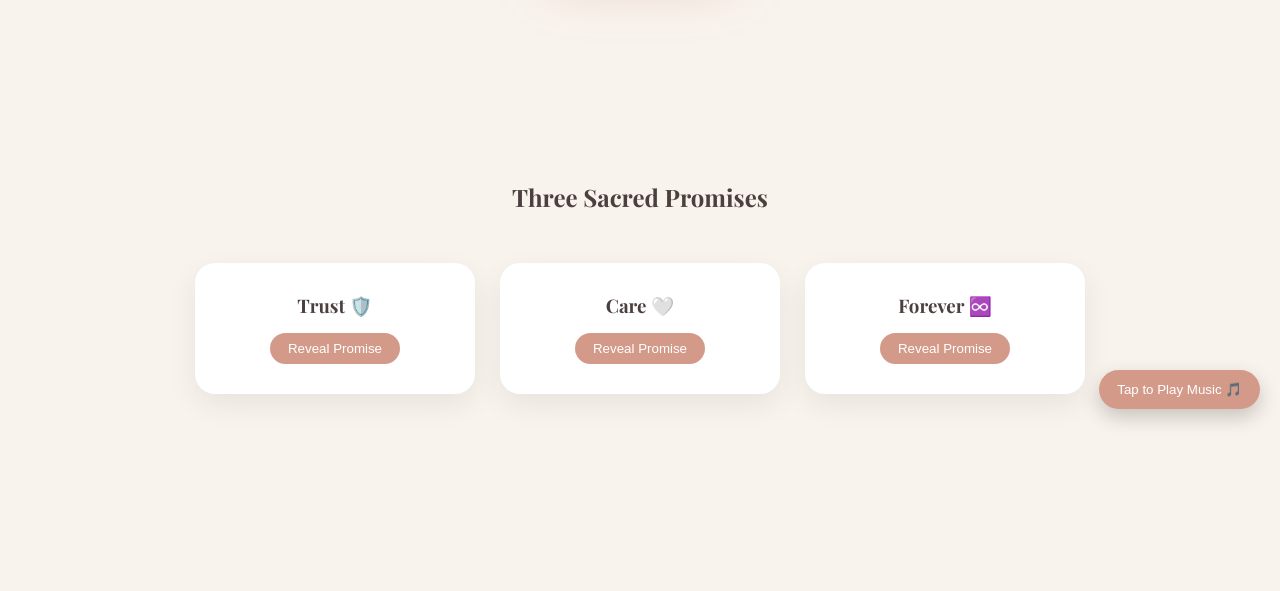
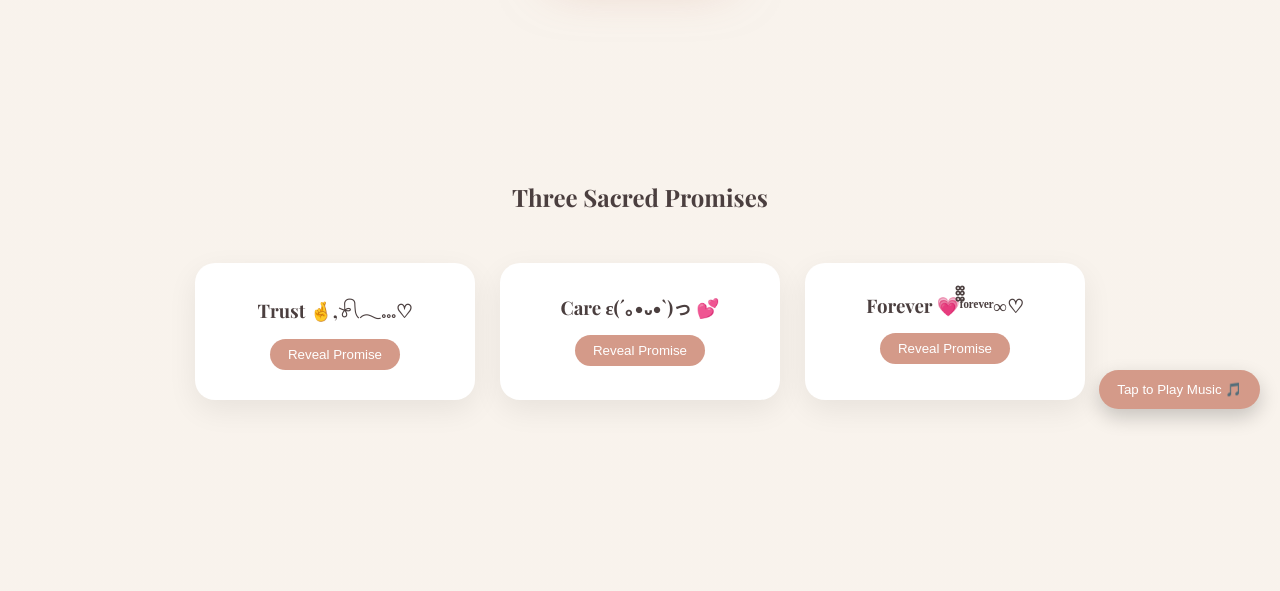
Before and after one commit to arya7777777/Promise-Day, a plain HTML site: page index.html in a window 1280 px wide. Shown: the part 371-962 px from the top of the page. Drawn offline with nearby package versions, Linux system fonts and the light colour scheme.

Commit message:
Update index.html

```diff
--- a/index.html
+++ b/index.html
@@ -173,7 +173,7 @@ section{
 
     <!-- TRUST -->
     <div class="card">
-      <h3>Trust 🛡️</h3>
+      <h3>Trust 🤞,𓍯𓂃𓏧♡</h3>
       <button class="reveal" onclick="togglePromise(this)">Reveal Promise</button>
       <div class="promise-text">
 Today 🥺🥺🫴🏽 I promise you , that you can always and forever Trust me with your Heart  your soul  and your love.   I'll never Break your heart , never hurt your soul , And I'll always be Loyal to your loveeee bubbyy, You can Trust me To share your feelings with me , Share your thoughts with me , Share your Happiness with me   , I promise to be a Trust worthy Shoulder on which you can keep your head on and forget about all the Worries and Troubles of this world I really love you.   Thank you so much for trusting me enough to make me your Shohar 🥺🥺🥺♾️♾️♾️
@@ -182,7 +182,7 @@ Today 🥺🥺🫴🏽 I promise you , that you can always and forever Trust me
 
     <!-- CARE -->
     <div class="card">
-      <h3>Care 🤍</h3>
+      <h3>Care ε(´｡•᎑•`)っ 💕</h3>
       <button class="reveal" onclick="togglePromise(this)">Reveal Promise</button>
       <div class="promise-text">
 Today I promise Ki main aaapkaaaa puri Zindagi bhr khaayal rakhunga.  , khayaal rkhung aapki ek ek choti se choti khushi kaaa,  khayaal rkhunga aapki feelings kaa, khayal rkhunga aapki aankhon se se aansu naaa aayeee. Khyaaal rakhunga ki kabhi Akela feeel na ho , khayaal rkhunga ki Zindagi me aisa koi mod naa aane du jhaaa meri hi wjh se aapki takleef aur b badh jaaye, khayaaal rkhunga ki aaapki zindgi ki har ek tension ko har ek dukh taklifon ko ukhad ke fenk du , khyaal rkhunga ki m sirf aapka hi raahu aaur aap sirf meere , khayaal rkhunga ki kabhi mera pyaar aapke liye kam naa ho , khyaal rakhunga kabhi Dil mat dukhau
@@ -193,7 +193,7 @@ I'll care , I'll take care of each and everything 🥺🥺🥺🥺🥺🫴🏽
 
     <!-- FOREVER -->
     <div class="card">
-      <h3>Forever ♾️</h3>
+      <h3>Forever 💗᪲᪲᪲ᶠᵒʳᵉᵛᵉʳ∞♡</h3>
       <button class="reveal" onclick="togglePromise(this)">Reveal Promise</button>
       <div class="promise-text">
 Today I promise that I'll stay forever with you,  I'll love you forever. I'll keep you happy forever, I'll make you feel special forever, I'll Be with you forever, I'll make you ghool ghool in love forever, I'll give you butterflies forever, I'll make each and every day special forever ♾️ 🫴🏽 ♾️ ♾️ ♾️ I promise to Make you and keep you Mine forever ♾️
```
